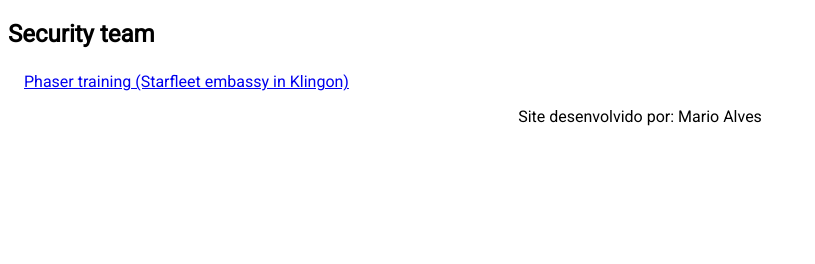
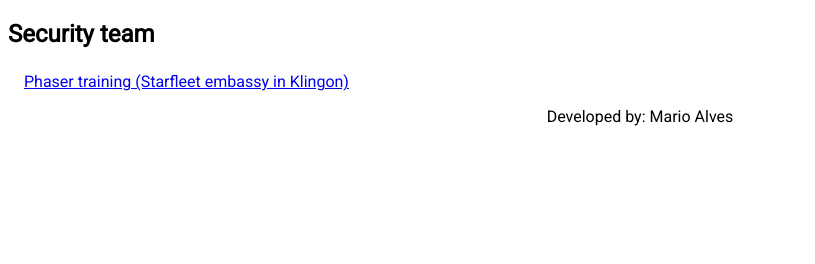
Before and after one commit to marioalvesx/Jobify, a Node server app: page / in a window 1280 px wide. Shown: the part 536-800 px from the top of the page, without its empty margins (0-815 px from the left). Run offline with Node 20, Linux system fonts and the light colour scheme; data comes from the database, SQL or seed files in the repository; some libraries are stand-ins or nearby versions.

Commit message:
Footer update

```diff
--- a/views/footer.ejs
+++ b/views/footer.ejs
@@ -1,3 +1,3 @@
-        <p>Site desenvolvido por: Mario Alves</p>
+        <p>Developed by: Mario Alves</p>
     </body>
 </html>
```
